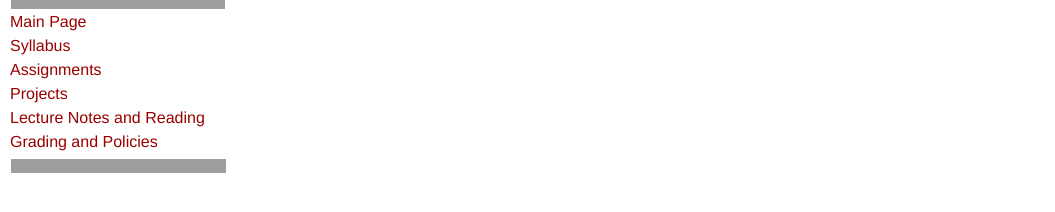
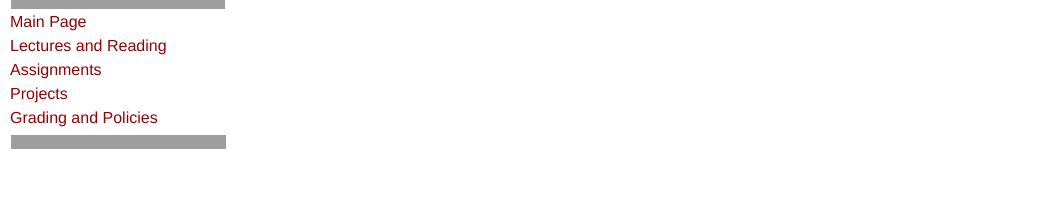
Before and after one commit to leanprover/cmu-15815-s15, a plain HTML site: page header.html in a window 1280 px wide. Shown: the part 110-322 px from the top of the page, without its empty margins (0-1055 px from the left). Drawn offline with Linux system fonts and the light colour scheme; grey boxes are pictures that could not be loaded.

Commit message:
feat(*.md, header.html): update assignments, and simplify sidebar menu

```diff
--- a/header.html
+++ b/header.html
@@ -39,10 +39,10 @@ CMU 15-815 Interactive Theorem Proving
   <div id="nav">
     <ul>
       <li class="standard"><a href="index.html">Main Page</a></li>
-      <li class="standard"><a href="syllabus.html">Syllabus</a></li>
+      <li class="standard"><a href="lecture.html">Lectures and Reading</a></li>
+<!--      <li class="standard"><a href="syllabus.html">Syllabus</a></li> -->
       <li class="standard"><a href="assignment.html">Assignments</a></li>
       <li class="standard"><a href="project.html">Projects</a></li>
-      <li class="standard"><a href="lecture.html">Lecture Notes and Reading</a></li>
       <li class="standard"><a href="grading.html">Grading and Policies</a></li>
     </ul>
     <div class="hr">
```
Also changed, not shown: 3 other files.
